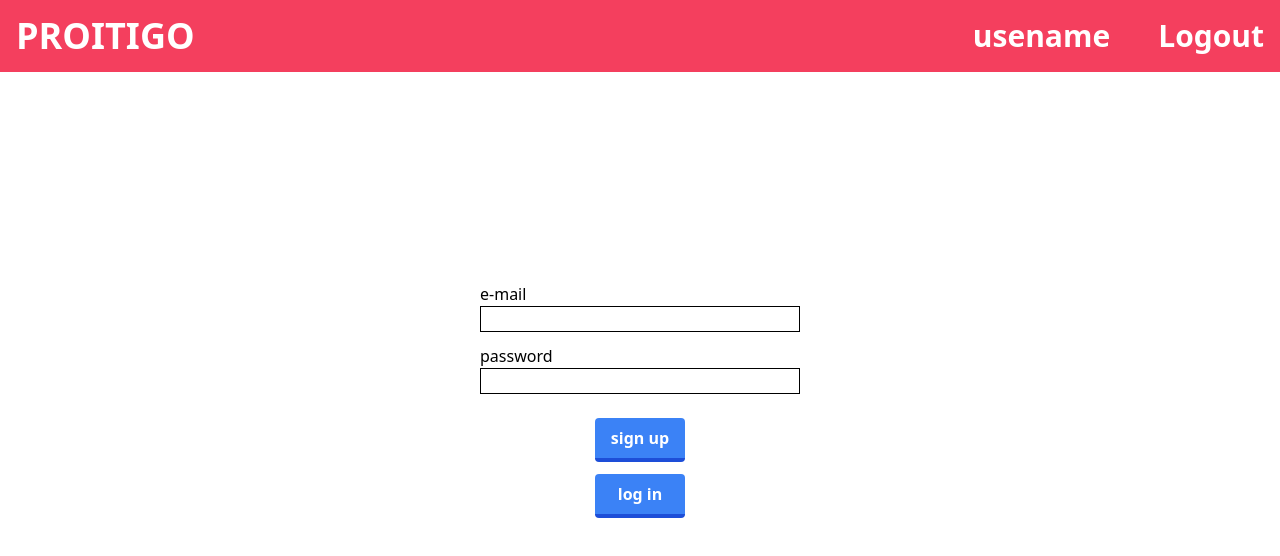
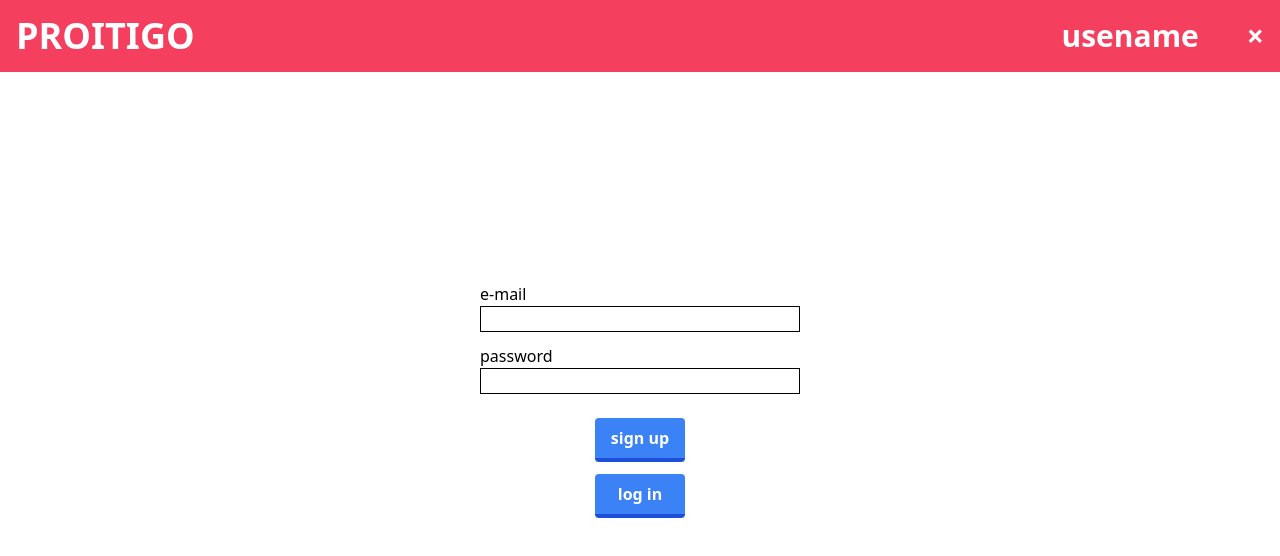
Before and after one commit to scla-sagauniv/B-komachi, a Next.js app: page / in a window 1280 px wide. Shown: the top 556 px of the page. Built offline with nearby package versions, Linux system fonts and the light colour scheme.

Commit message:
Update header.tsx

```diff
--- a/src/app/components/header.tsx
+++ b/src/app/components/header.tsx
@@ -5,7 +5,7 @@ export default function Header() {
             <div className="text-white font-bold text-4xl">PROITIGO</div>
             <div className="space-x-12">
                 <a href="" className="text-white font-bold text-3xl no-underline hover:underline">usename</a>
-                <a href="" className="text-white font-bold text-3xl no-underline hover:underline">Logout</a>
+                <a href="" className="text-white font-bold text-3xl no-underline hover:underline">×</a>
             </div>
         </nav>
       </header>
```
